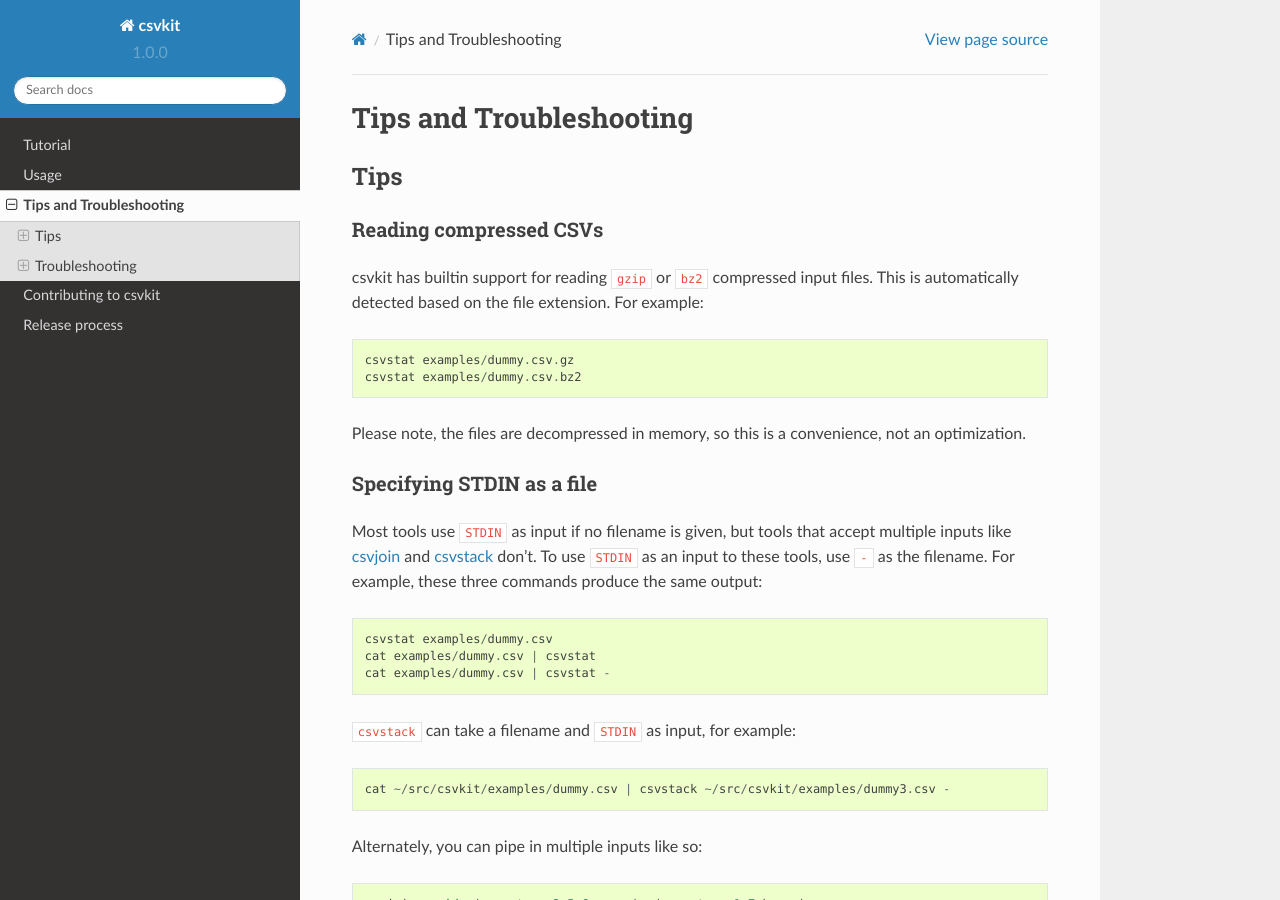
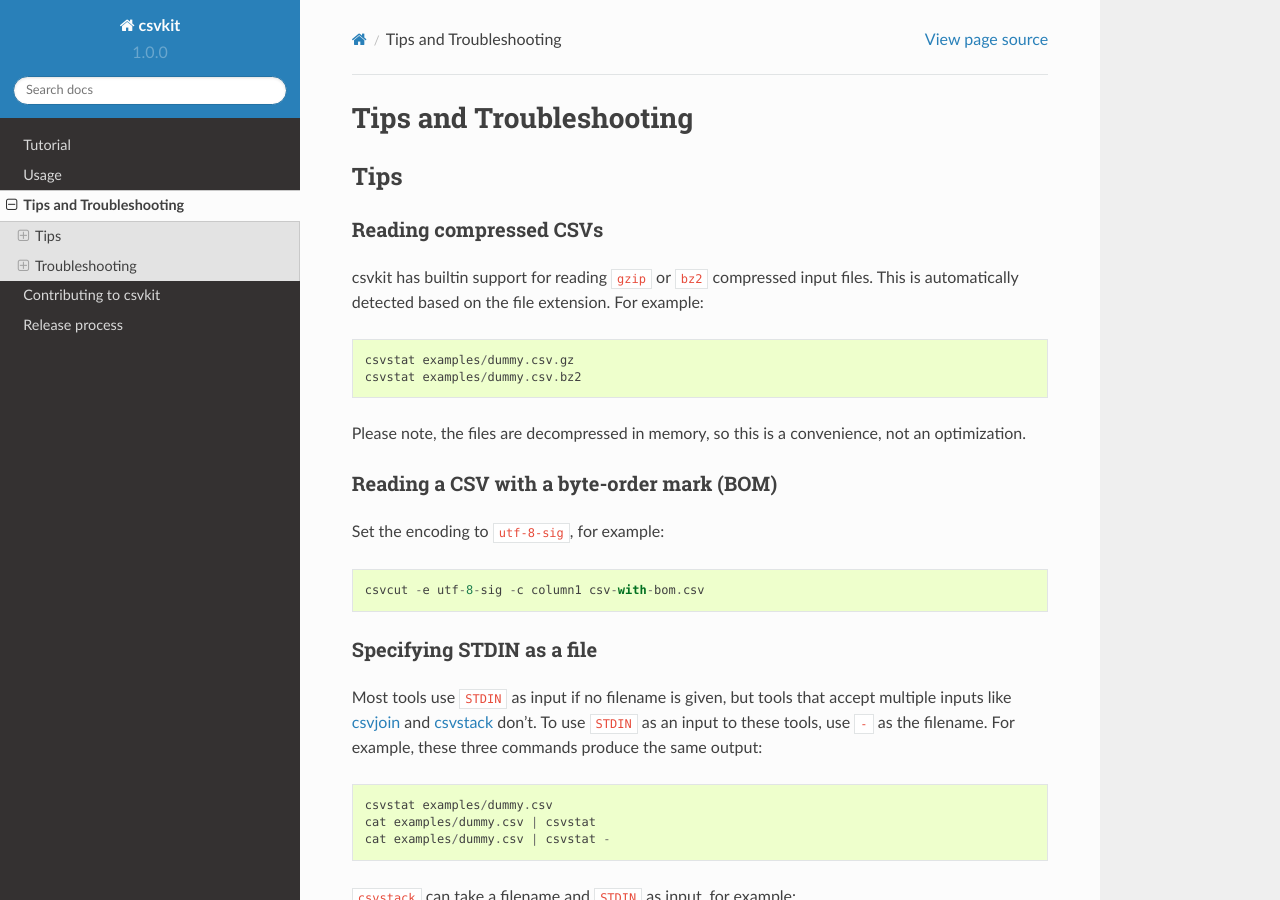
Before and after one commit to wireservice/csvkit, a Sphinx documentation site: the page built from docs/tricks.rst, in a window 1280 px wide and 900 px high. Built offline with Sphinx 7.4.7 and the Read the Docs theme 2.0.0, drawn with Linux system fonts in a browser that asks for light colours.

Commit message:
Add documentation about reading CSVs with a BOM, ref #662

```diff
--- a/docs/tricks.rst
+++ b/docs/tricks.rst
@@ -14,6 +14,13 @@
     csvstat examples/dummy.csv.bz2
 
 Please note, the files are decompressed in memory, so this is a convenience, not an optimization.
+
+Reading a CSV with a byte-order mark (BOM)
+------------------------------------------
+
+Set the encoding to ``utf-8-sig``, for example::
+
+    csvcut -e utf-8-sig -c column1 csv-with-bom.csv
 
 Specifying STDIN as a file
 --------------------------
```
